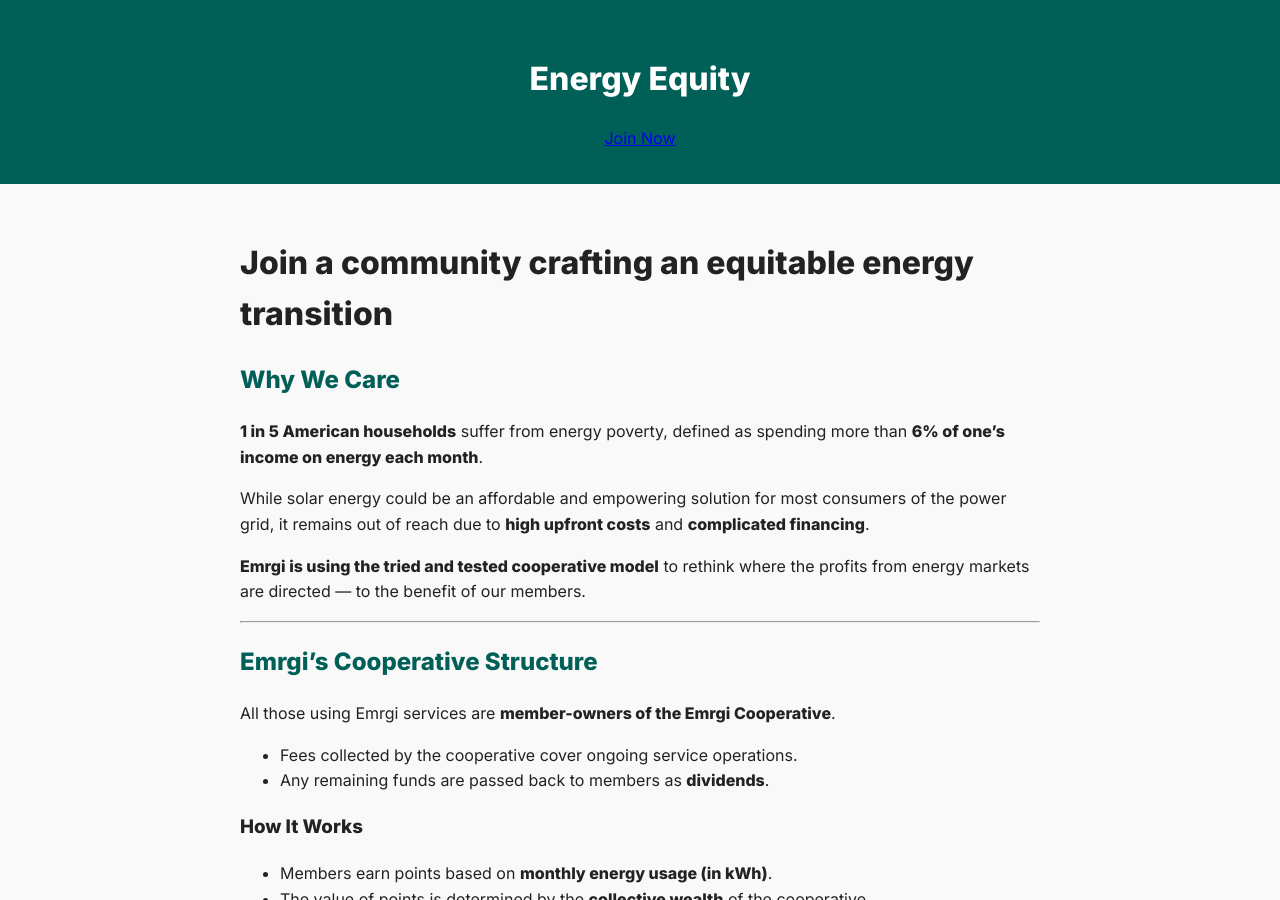
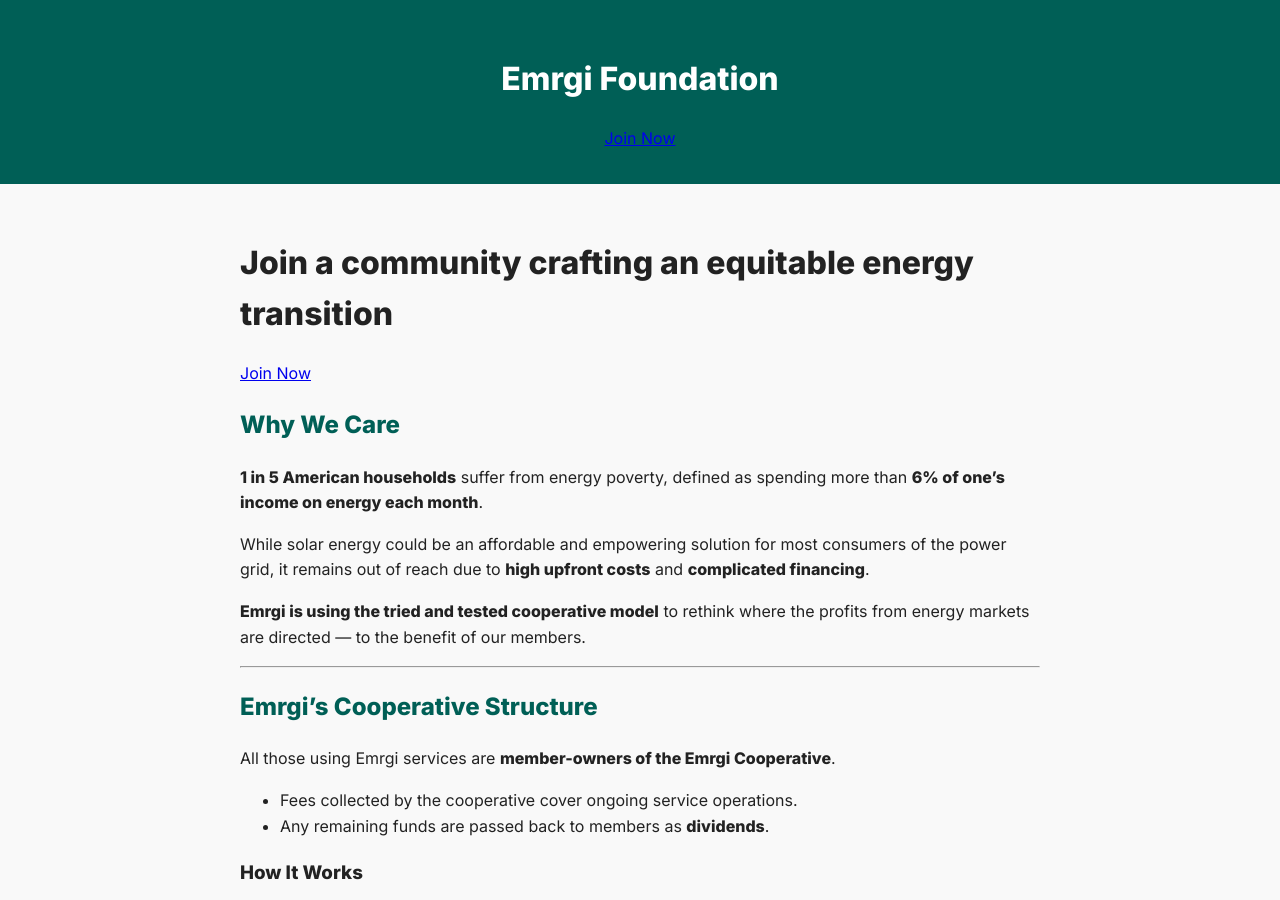
Before and after one commit to emergi-foundation/emergi-foundation.github.io, a Jekyll site: the page built from index.md, in a window 1280 px wide and 900 px high. Built offline with Jekyll 4.4.1, drawn with Linux system fonts in a browser that asks for light colours.

Commit message:
Update index.md
Signed-off-by: Eric Scheier <eric@scheier.org>

```diff
--- a/index.md
+++ b/index.md
@@ -1,10 +1,12 @@
 ---
-title: Energy Equity
+title: Emrgi Foundation
 layout: landing
 peralink: /
 ---
 
 # Join a community crafting an equitable energy transition
+
+[Join Now](emrgi.com/enroll){: .button }
 
 ## Why We Care
 
```
